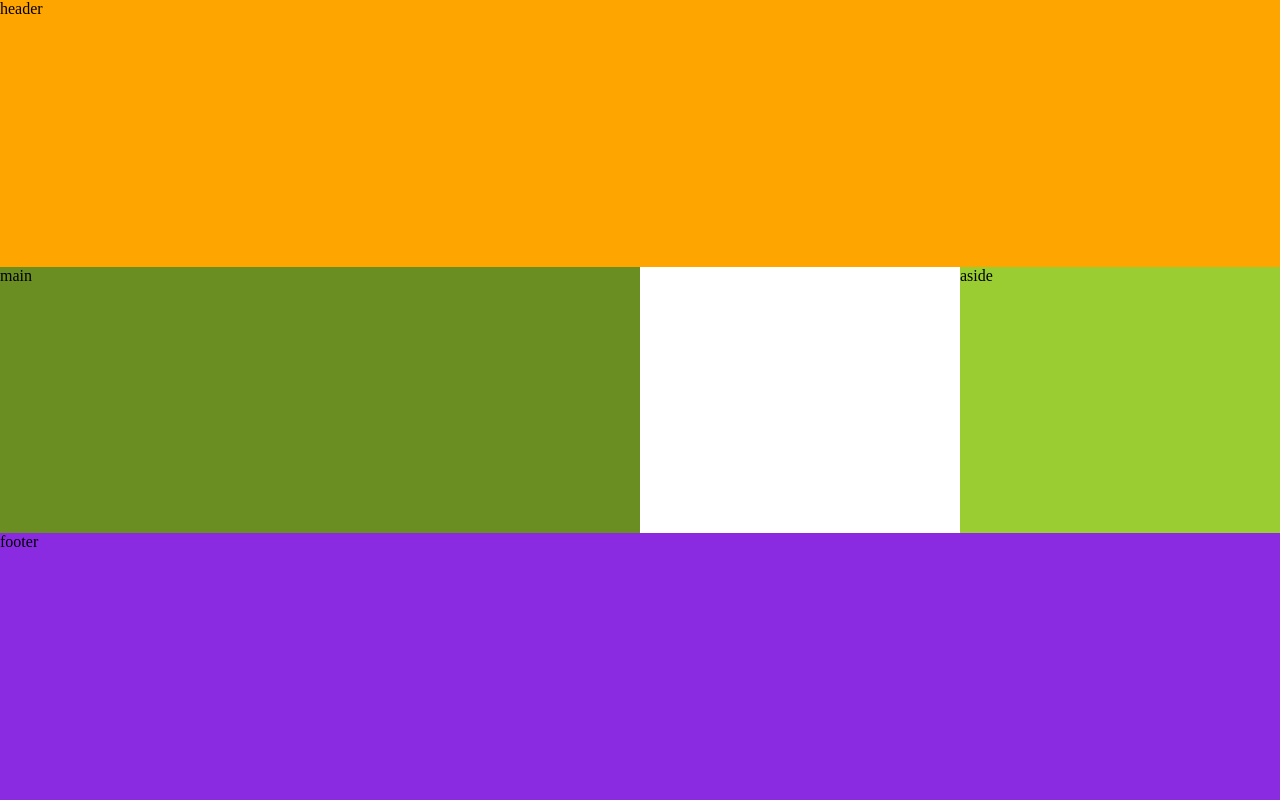
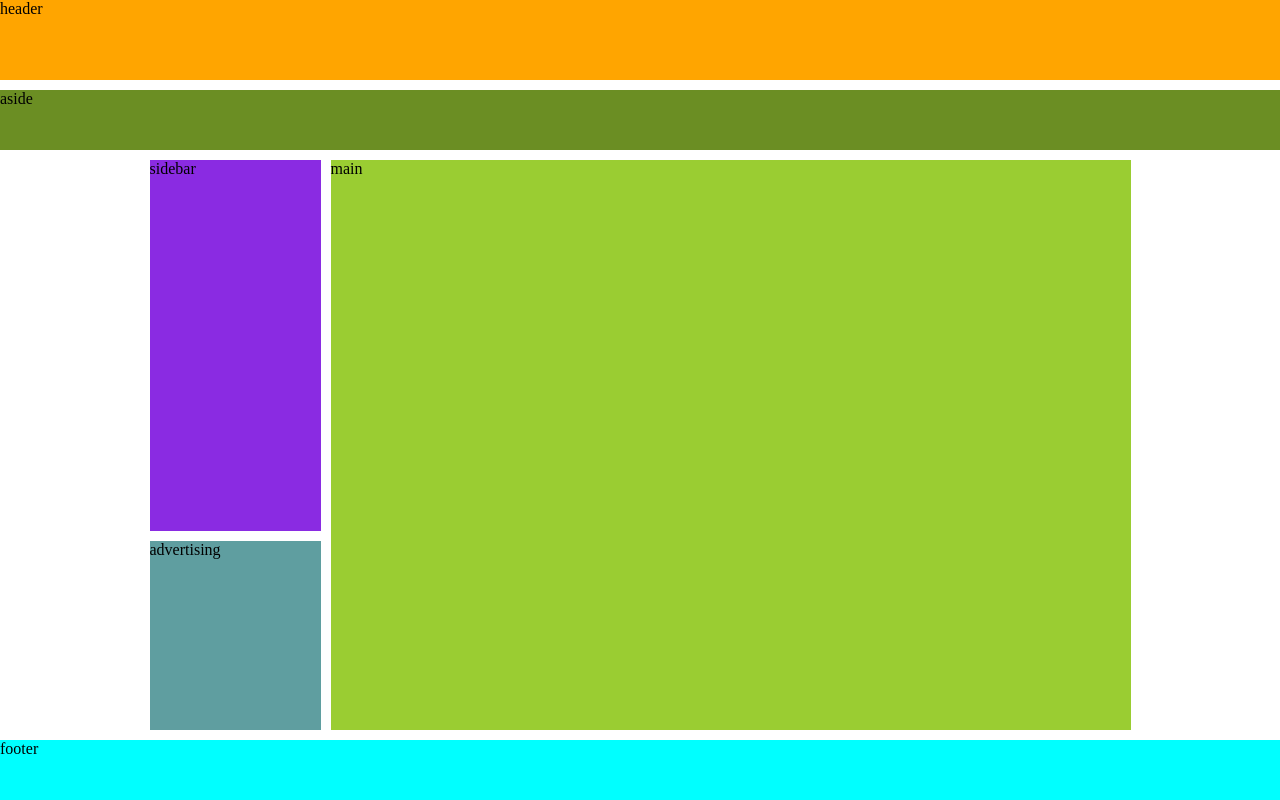
Before and after one commit to ohhyeonn/Html, a plain HTML site: page notice/grid.html in a window 1280 px wide. Drawn offline with Linux system fonts and the light colour scheme.

Commit message:
grid mediaquary and homework

```diff
--- a/css/grid.css
+++ b/css/grid.css
@@ -8,30 +8,68 @@ html,body{
 
     display: grid;
     height: 100%;
-    grid-template-columns: 1fr 1fr 1fr 1fr;
-    grid-template-rows: 1fr 1fr 1fr;
+    grid-template-columns: 1fr;
+    grid-template-rows: 60px 171px 1fr 1fr 1fr 100px;
+    grid-template-areas:
+        "header"
+        "aside"
+        "main"
+        "sidebar"
+        "advertising"
+        "footer";
+    row-gap: 10px;
+
 }
 .box1{
-        grid-area: 1/1/2/5;
+
         background-color: orange;
-
+        grid-area: header;
 
     }
 .box2{
-    grid-area: 2/1/3/3;
+
     background-color: olivedrab;
+    grid-area: aside;
+
+}
+.box3{
+
+    background-color:yellowgreen;
+    grid-area: main;
+
+}
+.box4{
+
+    background-color: blueviolet;
+    grid-area: sidebar;
+}
+.box5{
+    background-color: cadetblue;
+    grid-area: advertising;
+}
+.box6{
+    background-color:cyan;
+    grid-area: footer;
+}
+
+@media screen and (min-width: 500px) {
+    #root{
+
+        display: grid;
+        height: 100%;
+        grid-template-columns: 1fr 171px 800px 1fr;
+        grid-template-rows: 80px 60px 171px 1fr 1fr 60px;
+        grid-template-areas:
+            "header header header header"
+            "aside aside aside aside"
+            ". sidebar main ."
+            ". sidebar main ."
+            ". advertising  main ."
+            "footer footer footer footer";
+        row-gap: 10px;
+        column-gap: 10px;
+
+    }
 
 
 }
-.box3{
-    grid-area: 2/4/3/5;
-    background-color:yellowgreen;
-
-
-}
-.box4{
-    grid-area: 3/1/4/5;
-    background-color: blueviolet;
-
-
-}
--- a/notice/grid.html
+++ b/notice/grid.html
@@ -11,9 +11,11 @@
     <body>
         <div id="root">
             <div class="box1">header</div>
-            <div class="box2">main</div>
-            <div class="box3">aside</div>
-            <div class="box4">footer</div>
+            <div class="box2">aside</div>
+            <div class="box3">main</div>
+            <div class="box4">sidebar</div>
+            <div class="box5">advertising</div>
+            <div class="box6">footer</div>
         </div>
 
     </body>
```
